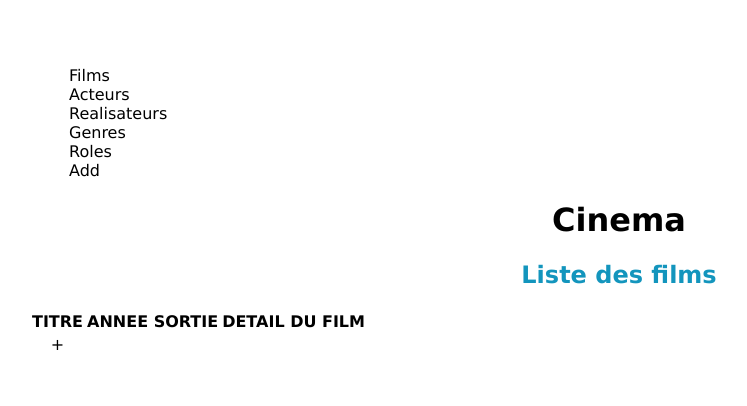
After one commit to Timfmb09/MVC_cinema, a PHP site: template view/add.php in a window 1280 px wide. The commit adds this page. Shown: the top 406 px of the page, without its empty margins (21-768 px from the left). Run offline with PHP 8.4, Linux system fonts and the light colour scheme; the template is opened without the code that fills it, so the values that code supplies are empty.

Commit message:
DeleteInsertion.php

```diff
--- a/style.css
+++ b/style.css
@@ -3,45 +3,31 @@ html, body {
     padding: 0;
     }
     body {
-    background-color: rgb(214, 232, 235);
     font-family: Verdana, sans-serif;
-    font-size: 100%;
+    padding: 50px;
     }
     h1 {
     font-size: 200%;
-    color: navy;
+    color:black;
     text-align: center;
     }
-     h2 {
-    font-size: 150%;
-    color: red;
-    padding-left: 15px;
+    h2 {
+    color: rgb(19, 149, 189);
     text-align: center;
     }
     ul{
-    text-align: center;
     list-style-type: none;
     display: flex;
-    flex-direction: row;
-
+    flex-direction: column;
+    color:black;
     }
     p,td {
-    color: rgb(41, 25, 187);
+    color: black;
     text-align: center;
     text-decoration: none;
+    font-style:italic;
     }
     a:link {
     text-decoration: none;
-    padding: 50px;
-    text-align: center;
+    color: black;
     }
-    a:visited {
-    color: rgb(26, 26, 183);
-    }
-    a:hover {
-    color: red;
-    text-decoration: none;
-    }
-    a:active, a:focus {
-    color: rgb(83, 222, 36);
-    }
--- /dev/null
+++ b/view/add.php
@@ -0,0 +1,27 @@
+<?php ob_start(); ?>
+<!--démarre la temporisation de sortie. Tant qu'elle est enclenchée, aucune donnée,
+hormis les en-têtes, n'est envoyée au navigateur, mais temporairement mise en tampon.-->
+
+<table>
+    <thead>
+        <tr>
+            <th>TITRE</th>
+            <th>ANNEE SORTIE</th>
+            <th>DETAIL DU FILM</th>
+        </tr>
+    </thead>
+    <tbody>
+                <tr>
+                    <td> <a href="index.php?action=Ajout nouveau role=<?php echo $film["id_film"] ?>">+</a></td>
+                </tr>
+    </tbody>
+</table>
+
+<?php
+
+$titre = "Liste des films";
+$titre_secondaire = "Liste des films";
+$contenu = ob_get_clean();
+require "view/template.php";
+
+?>
--- a/view/template.php
+++ b/view/template.php
@@ -19,13 +19,14 @@ Déclaration du doctype, links css, js etc qu'une seule fois.-->
             <li><a href="index.php?action=listRealisateurs">Realisateurs</a></li>
             <li><a href="index.php?action=listGenres">Genres</a></li>
             <li><a href="index.php?action=listRoles">Roles</a></li>
+            <li><a href="index.php?action=Add">Add</a></li>
 
         </ul>
     </nav>
     <div id="wrapper" class="uk-container uk-container-expand" >
         <main>
             <div id="contenu">
-                <h1 class="uk-heading-devider">PDO Cinema</h1>
+                <h1 class="uk-heading-devider">Cinema</h1>
                 <h2 class="uk-heading-bullet"><?= $titre_secondaire ?></h2>
                 <?= $contenu ?>
             </div>
```
Also changed, not shown: view/detailFilm.php (+6 -7 lines), view/detailRealisateur.php (+3 -4 lines), img/arrete.jpg (added), img/cinema.webp (added), img/fond2.webp (added).
